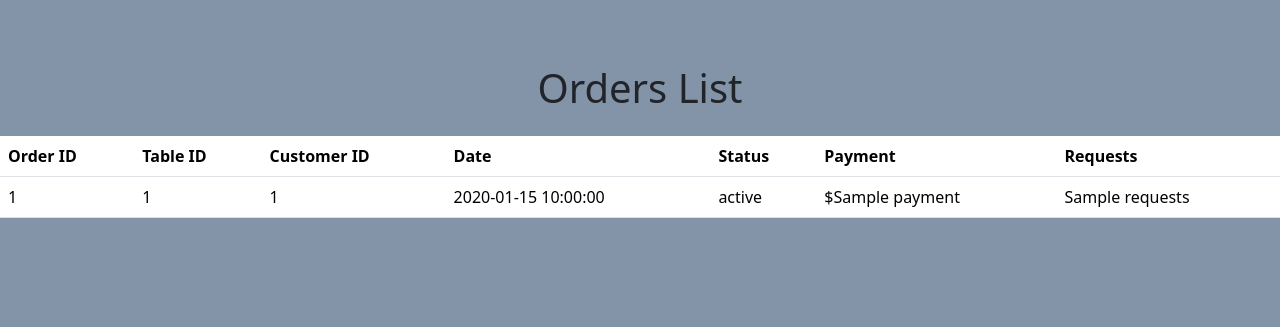
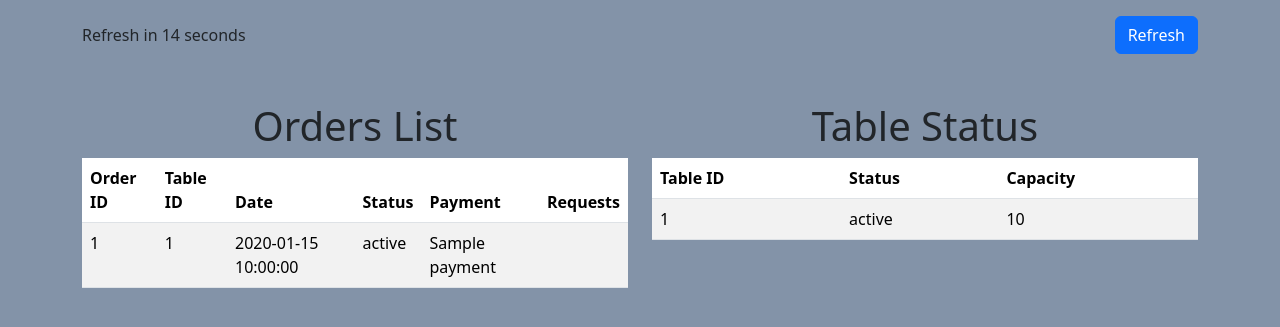
Before and after one commit to BUMETCS673/project-f23team3, a Flask app: template code/templates/server.html in a window 1280 px wide. Shown: the part 56-383 px from the top of the page. Run offline with Flask 3, Linux system fonts and the light colour scheme; the template is opened without the code that fills it: most values are stand-ins (such as "Sample title", 1, 10 or a date in 2020); parts of the project's set-up code (start-up, migrations or seed data) failed here and were passed over.

Commit message:
Add auto refresh and table info into server page.

```diff
--- /dev/null
+++ b/code/static/autoRefresh.js
@@ -0,0 +1,32 @@
+let lastActivityTime = Date.now();
+let countdownTime = 20000; // 20 seconds in milliseconds
+let intervalId;
+
+function checkActivity() {
+    const currentTime = Date.now();
+    const timeSinceLastActivity = currentTime - lastActivityTime;
+
+    // Check if there's been inactivity for 20 seconds
+    if (timeSinceLastActivity > countdownTime) {
+        // No movement for 20 seconds, refresh the page
+        location.reload();
+    } else {
+        // Activity detected, reset the timer and update the countdown
+        lastActivityTime = currentTime;
+        countdownTime = countdownTime - timeSinceLastActivity;
+
+        // Update the countdown element if it exists
+        const countdownElement = document.getElementById('countdown');
+        if (countdownElement) {
+            countdownElement.textContent = `Refresh in ${Math.floor(countdownTime / 1000)} seconds`;
+        }
+    }
+}
+
+// Attach event listeners to track user activity
+document.addEventListener('mousemove', checkActivity);
+document.addEventListener('keydown', checkActivity);
+document.addEventListener('scroll', checkActivity);
+
+// Start the countdown and check for activity every second
+intervalId = setInterval(checkActivity, 1000);
--- a/code/templates/server.html
+++ b/code/templates/server.html
@@ -4,16 +4,21 @@
 <title> Better Menu </title>
 {% endblock %}
 {% block body %}
+    <div class="container">
+    <div class="d-flex justify-content-between align-items-center">
+        <span class="ml-3" id="countdown"></span>
+        <button class="btn btn-primary" id="refreshButton" onclick="location.reload()">Refresh</button>
+    </div>
+      <div class="row">
+        <div class="col">
+          <section>
             <h1 class="text-center mt-5">Orders List</h1>
-
             {% if orders %}
-<article class="table-responsive mt-4">
-    <table class="table">
+                <table class="table table-hover table-striped">
                     <thead>
                         <tr>
                             <th scope="col">Order ID</th>
                             <th scope="col">Table ID</th>
-                <th scope="col">Customer ID</th>
                             <th scope="col">Date</th>
                             <th scope="col">Status</th>
                             <th scope="col">Payment</th>
@@ -23,20 +28,52 @@
                     <tbody>
                         {% for order in orders %}
                             <tr>
-                    <td>{{ order.order_id }}</td>
+                                <td>{{ order.id }}</td>
                                 <td>{{ order.table_id }}</td>
-                    <td>{{ order.customer_id }}</td>
                                 <td>{{ order.date }}</td>
                                 <td>{{ order.status }}</td>
-                    <td>${{ order.payment }}</td>
-                    <td>{{ order.requests }}</td>
+                                <td>{{ order.payment }}</td>
+                                <td>{{ order.request }}</td>
                             </tr>
                         {% endfor %}
                     </tbody>
             </table>
-</article>
             {% else %}
-    <h2 class="text-center mt-5">No order is linked to this account.</h2>
+                <p>No active orders</p>
             {% endif %}
+          </section>
+        </div>
+        <div class="col">
+          <section>
+            <h1 class="text-center mt-5">Table Status</h1>
+            {% if tables %}
+                <table class="table table-hover table-striped">
+                    <thead>
+                        <tr>
+                            <th scope="col">Table ID</th>
+                            <th scope="col">Status</th>
+                            <th scope="col">Capacity</th>
+                        </tr>
+                    </thead>
+                    <tbody>
+                        {% for table in tables %}
+                            <tr>
+                                <td>{{ table.id }}</td>
+                                <td>{{ table.status }}</td>
+                                <td>{{ table.capacity }}</td>
+                            </tr>
+                        {% endfor %}
+                    </tbody>
+            </table>
+            {% else %}
+                <p>No active orders</p>
+            {% endif %}
+          </section>
+        </div>
+      </div>
+    </div>
+
+
+<script src="../static/autoRefresh.js"></script>
 
 {% endblock %}
```
Also changed, not shown: code/DataOP.py (+9 -2 lines), code/static/script.js (deleted, +0 -46 lines), code/views.py (+5 -3 lines). Lines whose indentation alone changed are shown as unchanged.
